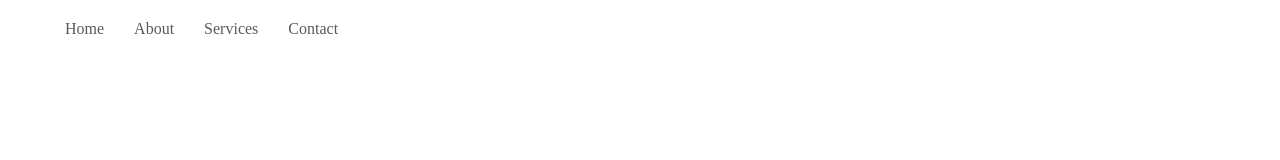
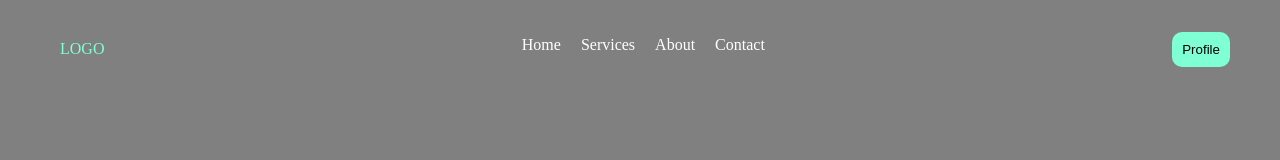
Before and after one commit to waqarakrambhutta/WebCS, a website: page 02 CSS/day-4/index.html in a window 1280 px wide. Drawn offline with Linux system fonts and the light colour scheme.

Commit message:
day-4 added

```diff
--- a/02 CSS/day-4/index.html
+++ b/02 CSS/day-4/index.html
@@ -1,17 +1,26 @@
 <!DOCTYPE html>
-<html>
+<html lang="en">
 
 <head>
-    <link rel="stylesheet" type="text/css" href="styles.css">
+    <meta charset="UTF-8">
+    <meta name="viewport" content="width=device-width, initial-scale=1.0">
+    <link rel="stylesheet" href="styles.css">
+    <title>Nav</title>
 </head>
 
 <body>
-    <ul class="navbar">
-        <li><a href="#">Home</a></li>
-        <li><a href="#">About</a></li>
-        <li><a href="#">Services</a></li>
-        <li><a href="#">Contact</a></li>
-    </ul>
+    <nav>
+        <div class="logo">LOGO</div>
+        <div class="menu">
+            <ul>
+                <li><a href="#">Home</a></li>
+                <li><a href="#">Services</a></li>
+                <li><a href="./about.html">About</a></li>
+                <li><a href="#">Contact</a></li>
+            </ul>
+        </div>
+        <div class="button"><button>Profile</button></div>
+    </nav>
 </body>
 
 </html>
--- a/02 CSS/day-4/styles.css
+++ b/02 CSS/day-4/styles.css
@@ -1,28 +1,48 @@
 * {
-  margin: 0%;
-  padding: 0%;
+  margin: 0;
+  padding: 0;
+  background-color: gray;
+  color: white;
 }
-ul.navbar {
-  margin-top: 20px;
+.logo {
+  padding: 10px;
+  color: aquamarine;
+  cursor: pointer;
+}
+nav {
+  margin-top: 30px;
   margin-left: 50px;
+  margin-right: 50px;
+  display: flex;
+  align-items: baseline;
+  justify-content: space-between;
+}
+
+li {
+  float: left;
   list-style-type: none;
 }
-li {
-  float: left;
+li a {
+  text-decoration: none;
+  /* color: black; */
+  padding: 10px;
 }
-a {
-  text-decoration: none;
-  color: rgb(89, 89, 89);
+
+.button button {
   padding: 10px;
-  margin: 5px;
-  transition: all ease-in-out 0.2s;
+  border: none;
+  background-color: aquamarine;
+  border-radius: 10px;
+  color: black;
+  cursor: pointer;
+  /* heigh */
 }
-a:hover {
+.buttton button {
+  padding: 20px;
+  border: solid black;
+  background-color: aquamarine;
   border-radius: 10px;
-  text-decoration: none;
-  color: rgb(0, 0, 0);
-  padding: 10px;
-  margin: 5px;
-  background-color: black;
-  color: aliceblue;
+  color: rgb(160, 15, 15);
+  cursor: pointer;
+  /* heigh */
 }
```
Also changed, not shown: 02 CSS/day-4/about.html (added), 2 other files.
